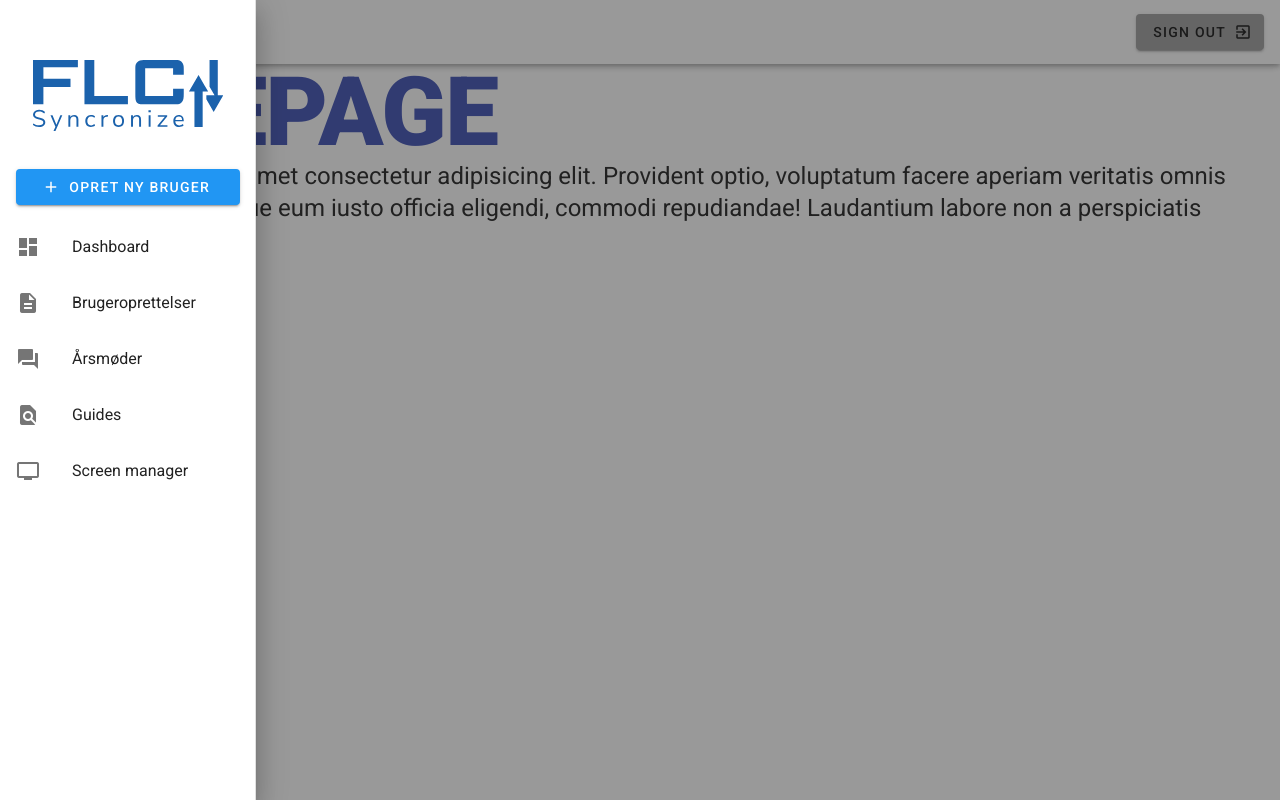
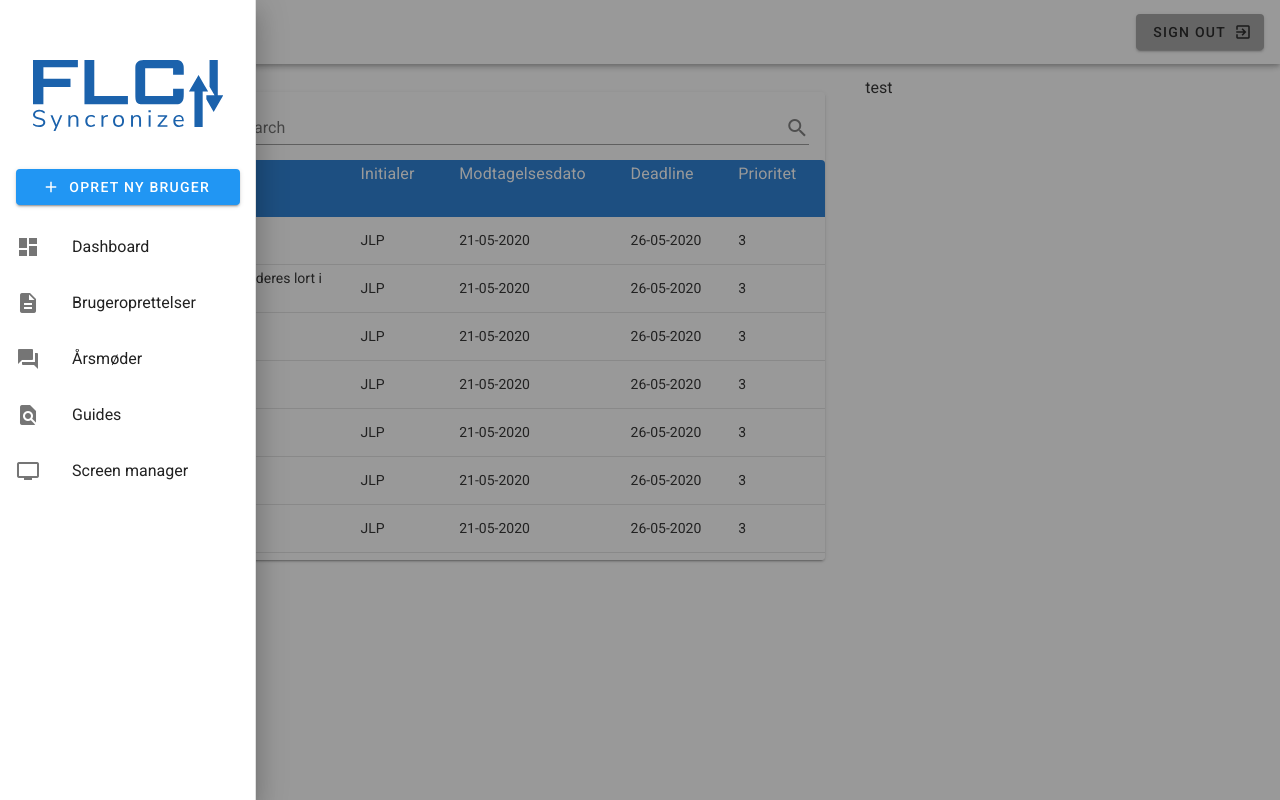
Before and after one commit to nielshoegh/FLC, a Vue app: page / in a window 1280 px wide. Built offline with nearby package versions, Linux system fonts and the light colour scheme.

Commit message:
Oprettet dashboard med tilhørende brugeroprettelses sektion

```diff
--- a/src/views/Home.vue
+++ b/src/views/Home.vue
@@ -1,15 +1,154 @@
 <template>
-  <div class="home">
-      <h1 class="display-4 text-uppercase indigo--text font-weight-black">Homepage</h1>
-      <p class="headline">Lorem ipsum dolor sit, amet consectetur adipisicing elit. Provident optio, voluptatum facere aperiam veritatis omnis praesentium itaque atque eum iusto officia eligendi, commodi repudiandae! Laudantium labore non a perspiciatis recusandae.</p>
+  <div class="dashboard d-flex">
+    <v-container class="col-sm-8">
+    <v-card class="ma-4">
+      <div class="flc-top-containers">
+      <v-card-title>Brugeroprettelser</v-card-title>
+      <v-text-field class="pa-4 flc-search"
+        v-model="search"
+        append-icon="mdi-magnify"
+        label="search"
+        single-line
+        hide-details
+      ></v-text-field>
+      </div>
+
+      <v-data-table class="flc-data-containers"
+        :headers="headers"
+        :items="brugeroprettelser"
+        :search="search"
+        hide-default-footer
+      ></v-data-table>
+    </v-card>
+    </v-container>
+    <v-container class="col-4"><p>test</p></v-container>
   </div>
 </template>
 
 <script>
-// @ is an alias to /src
+export default {
+  data() {
+    return {
+      search: "",
+      headers: [
+        {
+          text: '',
+          align: "start",
+          name: '',
+          sortable: false,
+        },
+        { text: "Virksomhed", class:'blue darken-2 white--text subtitle-1', value: "virk" },
+        { text: "Initialer", class:'blue darken-2 white--text subtitle-1', value: "ini" },
+        { text: "Modtagelsesdato", class:'blue darken-2 white--text subtitle-1', value: "mdato" },
+        { text: "Deadline", class:'blue darken-2 white--text subtitle-1', value: "ddato" },
+        { text: "Prioritet", class:'blue darken-2 white--text subtitle-1', value: "prio" }
+      ],
+      brugeroprettelser: [
+        {
+          virk: 'Olav de Linde',
+          name: 2,
+          ini: 'JLP',
+          mdato: '21-05-2020',
+          ddato: '26-05-2020',
+          prio: '3',
+        },
+        {
+          virk: 'Advokaterne der gemmer alt deres lort i den der sky',
+          ini: 'JLP',
+          mdato: '21-05-2020',
+          ddato: '26-05-2020',
+          prio: '3',
+        },
+        {
+          virk: 'BOlav de Linde',
+          ini: 'JLP',
+          mdato: '21-05-2020',
+          ddato: '26-05-2020',
+          prio: '3',
+        },
+        {
+          virk: 'BOlav de Linde',
+          ini: 'JLP',
+          mdato: '21-05-2020',
+          ddato: '26-05-2020',
+          prio: '3',
+        },
+        {
+          virk: 'BOlav de Linde',
+          ini: 'JLP',
+          mdato: '21-05-2020',
+          ddato: '26-05-2020',
+          prio: '3',
+        },
+        {
+          virk: 'BOlav de Linde',
+          ini: 'JLP',
+          mdato: '21-05-2020',
+          ddato: '26-05-2020',
+          prio: '3',
+        },
+        {
+          virk: 'BOlav de Linde',
+          ini: 'JLP',
+          mdato: '21-05-2020',
+          ddato: '26-05-2020',
+          prio: '3',
+        },
+        {
+          virk: 'BOlav de Linde',
+          ini: 'JLP',
+          mdato: '21-05-2020',
+          ddato: '26-05-2020',
+          prio: '3',
+        },
+        {
+          virk: 'BOlav de Linde',
+          ini: 'JLP',
+          mdato: '21-05-2020',
+          ddato: '26-05-2020',
+          prio: '3',
+        },
+        {
+          virk: 'BOlav de Linde',
+          ini: 'JLP',
+          mdato: '21-05-2020',
+          ddato: '26-05-2020',
+          prio: '3',
+        },
+        {
+          virk: 'BOlav de Linde',
+          ini: 'JLP',
+          mdato: '21-05-2020',
+          ddato: '26-05-2020',
+          prio: '3',
+        },
+      ]
 
 
-export default {
+    };
+  }
+};
+</script>
+
+<style scoped>
+.flc-top-containers {
+  display:flex;
+}
+
+.flc-search {
+  float:right;
+  width:60%;
+}
+.text-start {
+  padding:0;
+}
+
+.flc-data-containers{
+  overflow:scroll;
+  max-height:400px;
+  min-height:350px;
+
 
 }
-</script>
+
+</style>
```
